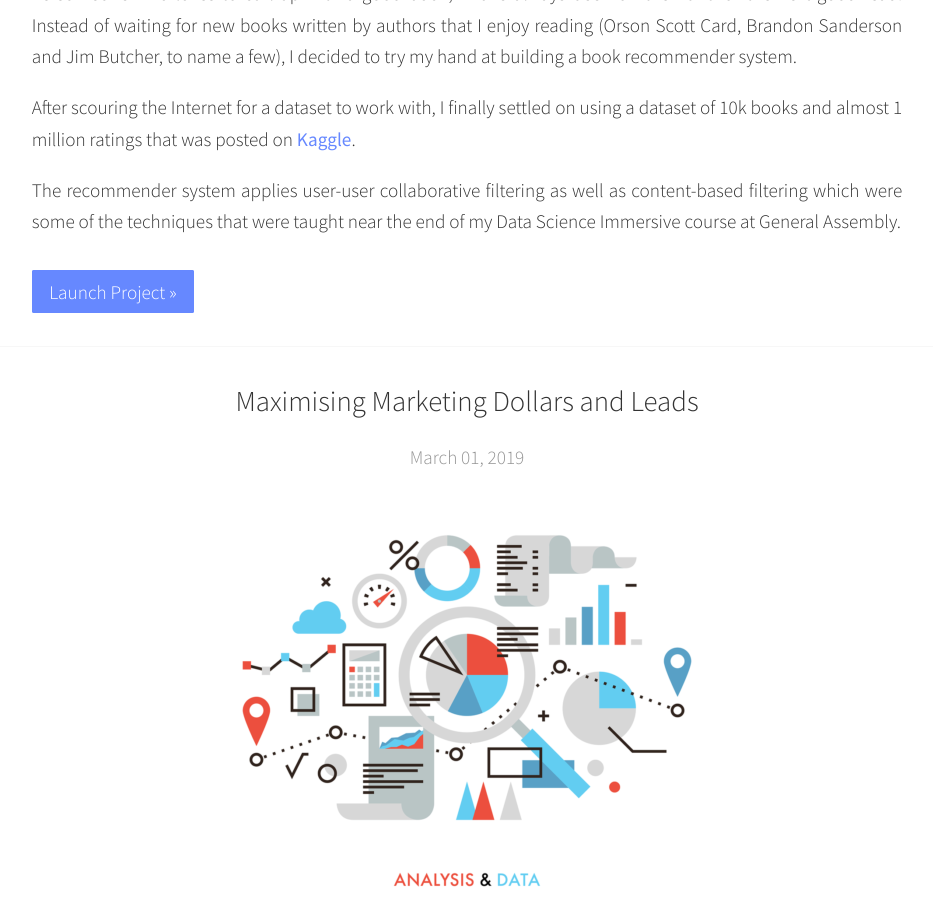
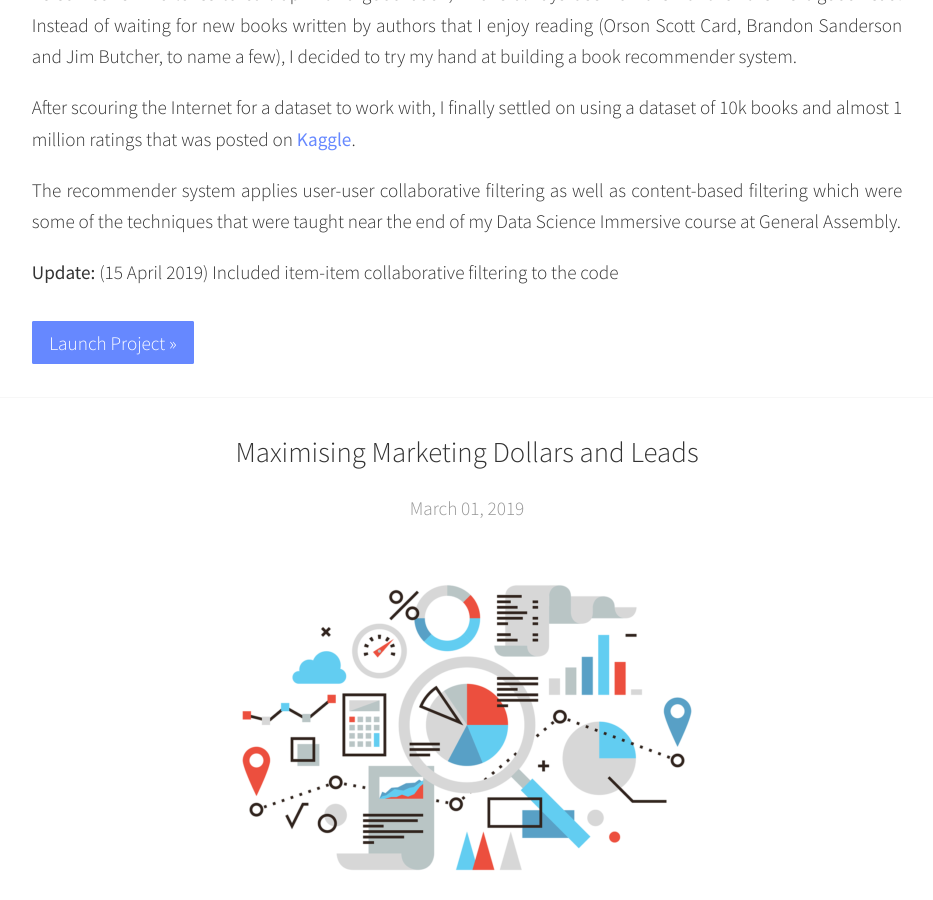
Before and after one commit to darrenwtay/darrenwtay.github.io, a Jekyll site: the page index.html, which Jekyll copies as it is, in a window 1280 px wide and 900 px high, scrolled down 1024 px. Shown: the whole window, without its empty margins (173-1106 px from the left). Built offline with Jekyll 4.4.1, drawn with Linux system fonts in a browser that asks for light colours.

Commit message:
Update index.html

```diff
--- a/index.html
+++ b/index.html
@@ -52,6 +52,8 @@
 
 <p>The recommender system applies user-user collaborative filtering as well as content-based filtering which were some of the techniques that were taught near the end of my Data Science Immersive course at General Assembly.</p>
 
+<p> <b> Update: </b> (15 April 2019) Included item-item collaborative filtering to the code </p>
+
     <footer><a class="ghost" href="https://github.com/darrenwtay/book_recommender">Launch Project »</a></footer>
 
   </article>
```
